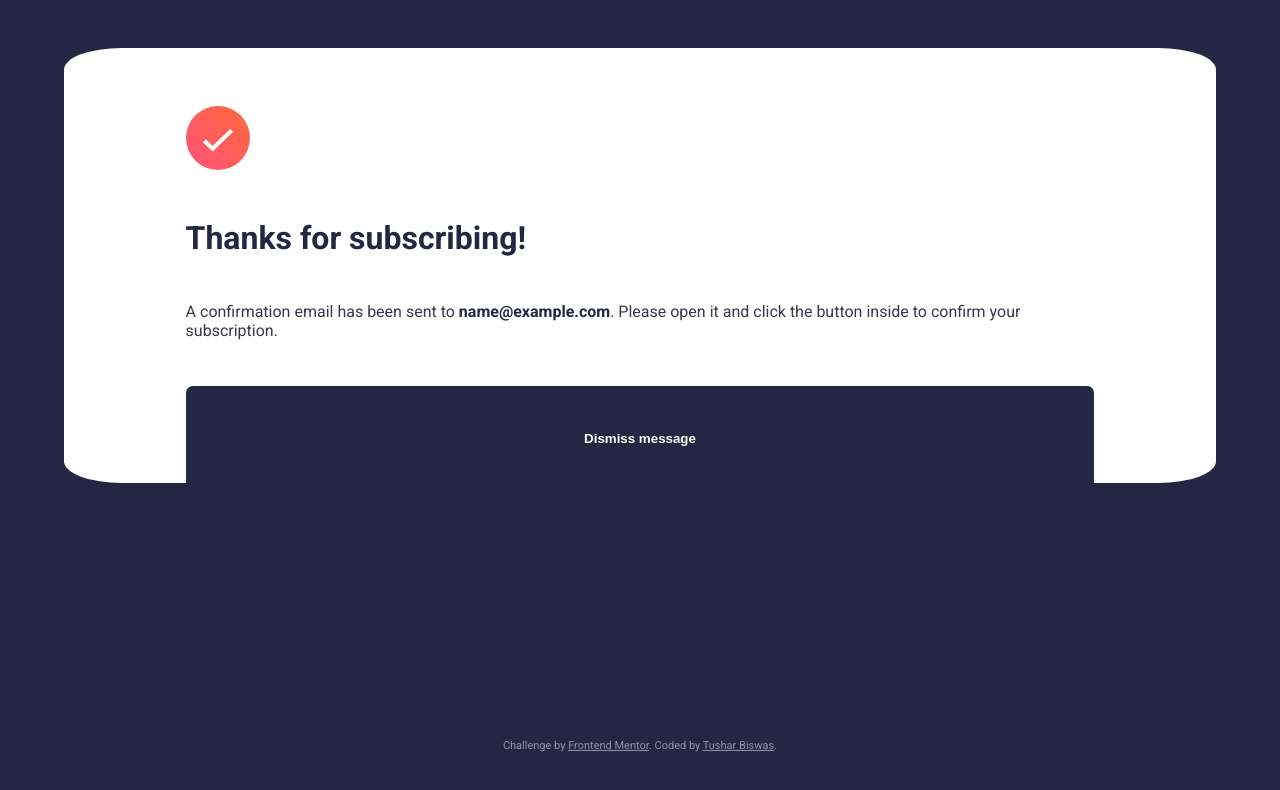
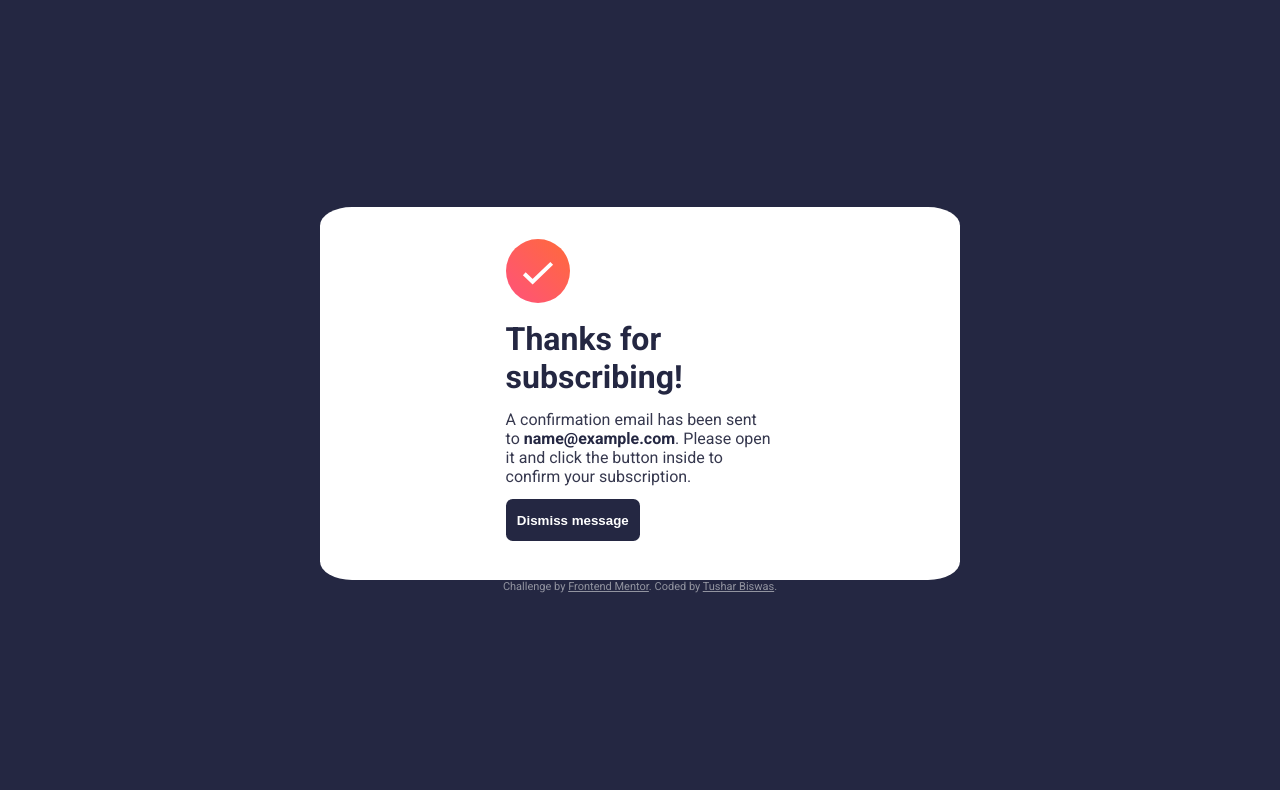
Before and after one commit to itush/news-letter-vanilla, a plain HTML site: page index.html in a window 1280 px wide. Both pictures are taken after typing "name@example.com" into the empty fields and a click on the button "Subscribe to monthly newsletter". Drawn offline with Linux system fonts and the light colour scheme.

Commit message:
draft 1.0.1

```diff
--- a/index.html
+++ b/index.html
@@ -66,7 +66,6 @@
 
     <!-- Sign-up form end -->
 
-
     <!-- Success message start -->
 
     <section class="success-message">
@@ -75,7 +74,7 @@
 
       <h1>Thanks for subscribing!</h1>
 
-        <p>
+      <p class="success-text">
         A confirmation email has been sent to <span class="user-email"></span>.
         Please open it and click the button inside to confirm your subscription.
       </p>
--- a/script.js
+++ b/script.js
@@ -59,4 +59,5 @@ dismissBtn.addEventListener('click', () => {
     successMsg.style.display = 'none';
     signUp.style.display = 'block';
     emailInput.value = '';
+
 })
--- a/style.css
+++ b/style.css
@@ -26,9 +26,8 @@ which is typically the <html> element.
 
 body {
     font-family: 'Roboto', sans-serif;
-    overflow: hidden;
+    min-height: 100vh;
 }
-
 
 
 .illustration {
@@ -108,7 +107,6 @@ body {
      width: 80vw;
      margin: 50% auto 0 auto;
      display: none;
-
  }
 
  .user-email{
@@ -125,7 +123,7 @@ body {
  .attribution {
      font-size: 11px;
      text-align: center;
-     margin-top: 10%;
+
  }
 
  .attribution a {
@@ -139,14 +137,15 @@ body {
          flex-direction: column;
          align-items: center;
          justify-content: center;
-         min-height: 100vh;
          background: var(--DarkSlateGrey);
+
      }
 
      main {
          min-width: 90vw;
          background: var(--White);
          border-radius: 5%;
+         /* margin-top: 25%; */
 
      }
 
@@ -181,10 +180,34 @@ body {
 
      .attribution{
          color: var(--Grey);
-         margin-top: 20%;
+
      }
 
      .attribution a{
          color: var(--Grey);
      }
  }
+
+
+ @media only screen and (min-width: 1024px) {
+
+    main {
+        min-width: 50vw;
+    }
+
+    .success-message{
+        max-width: 26vw;
+        margin: 5% auto;
+
+    }
+
+    /* .success-text{
+        max-width: 50%;
+
+    } */
+
+    .dismiss-btn{
+        max-width: 50%;
+    }
+
+ }
```
Lines whose indentation alone changed are shown as unchanged.
